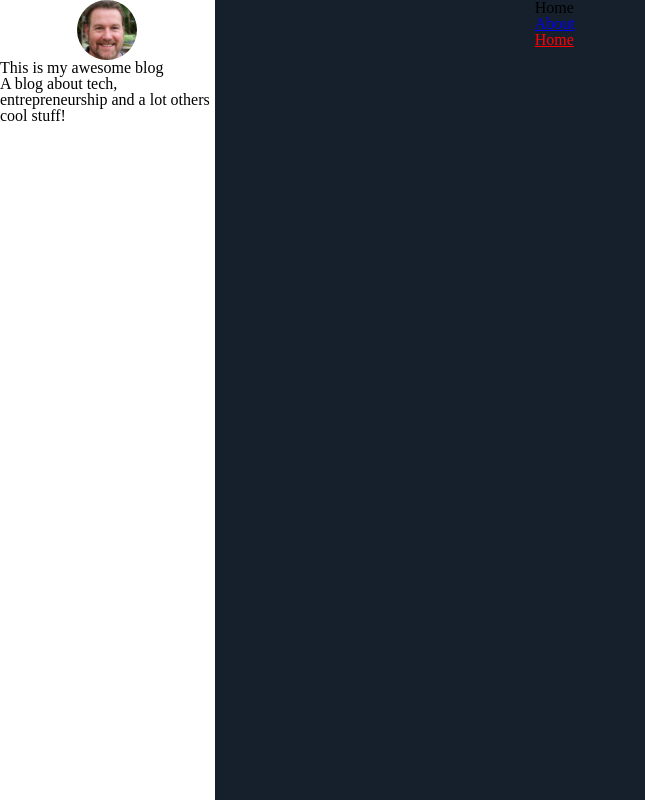
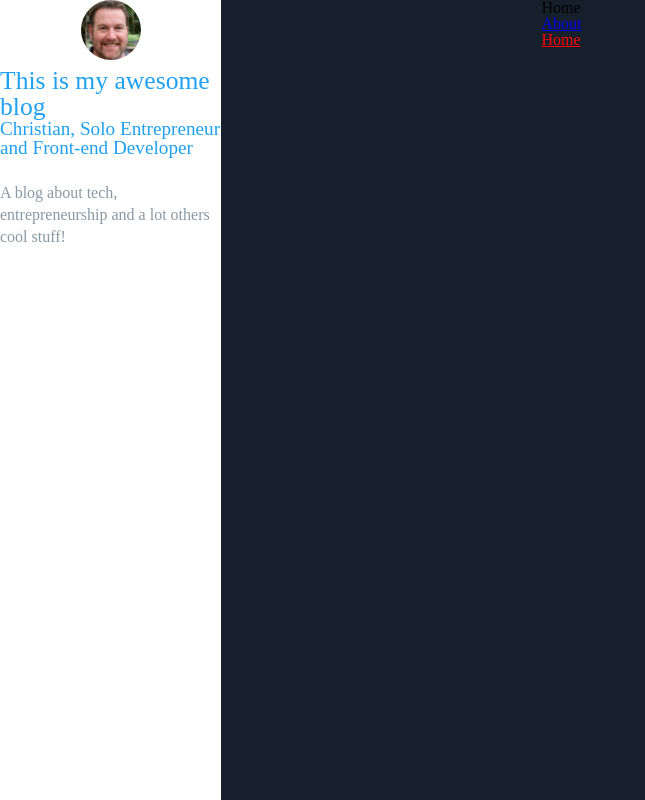
Before and after one commit to azabraao/gatsby-blog, a Gatsby site: page / in a window 1280 px wide. Shown: the whole page, without its empty margins (0-645 px from the left). Built offline with nearby package versions, Linux system fonts and the light colour scheme; Gatsby itself is replaced by a stand-in of ours.

Commit message:
add styles to profile

```diff
--- a/gatsby-config.js
+++ b/gatsby-config.js
@@ -1,6 +1,7 @@
 module.exports = {
   siteMetadata: {
     title: `This is my awesome blog`,
+    position: "Christian, Solo Entrepreneur and Front-end Developer",
     description: `A blog about tech, entrepreneurship and a lot others cool stuff!`,
     author: `@azabraao`,
   },
--- a/src/components/Profile/index.js
+++ b/src/components/Profile/index.js
@@ -1,17 +1,19 @@
 import React from "react"
 import { useStaticQuery, graphql } from "gatsby"
 import Avatar from "../Avatar"
+import * as Style from "./styled"
 
 const Profile = () => {
   const {
     site: {
-      siteMetadata: { title, description },
+      siteMetadata: { title, position, description },
     },
   } = useStaticQuery(graphql`
     query MySiteMetadata {
       site {
         siteMetadata {
           title
+          position
           description
         }
       }
@@ -19,11 +21,16 @@ const Profile = () => {
   `)
 
   return (
-    <div className="Profile-wrapper">
-      <Avatar />
-      <h1>{title}</h1>
-      <h2>{description}</h2>
-    </div>
+    <Style.ProfileWrapper>
+      <Style.ProfileLink>
+        <Avatar />
+        <Style.ProfileAuthor>
+          {title}
+          <Style.ProfilePosition>{position}</Style.ProfilePosition>
+        </Style.ProfileAuthor>
+      </Style.ProfileLink>
+      <Style.ProfileDescription>{description}</Style.ProfileDescription>
+    </Style.ProfileWrapper>
   )
 }
 
--- /dev/null
+++ b/src/components/Profile/styled.js
@@ -0,0 +1,34 @@
+import styled from "styled-components"
+import { Link } from "gatsby"
+
+export const ProfileWrapper = styled.section`
+  color: #8899a6;
+  display: flex;
+  flex-direction: column;
+`
+
+export const ProfileLink = styled(Link)`
+  color: #8899a6;
+  text-decoration: none;
+  transition: color 0.5s;
+  &:hover {
+    color: #1fa1f2;
+  }
+`
+
+export const ProfileAuthor = styled.h1`
+  font-size: 1.6rem;
+  margin: 0.5rem auto 1.5rem;
+`
+
+export const ProfilePosition = styled.small`
+  display: block;
+  font-size: 1.2rem;
+  font-weight: 300;
+`
+
+export const ProfileDescription = styled.p`
+  font-size: 1rem;
+  font-weight: 300;
+  line-height: 1.4;
+`
```
